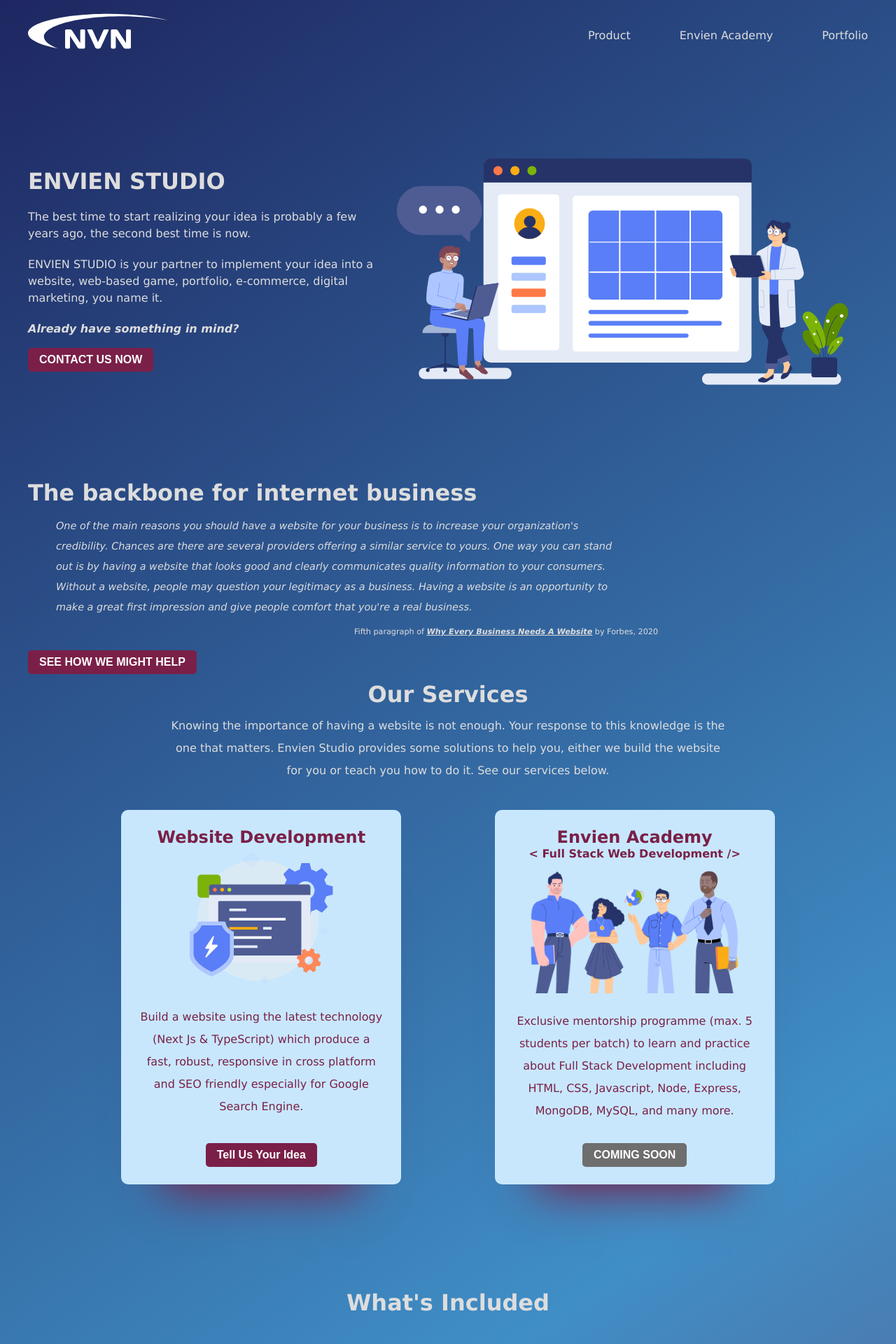
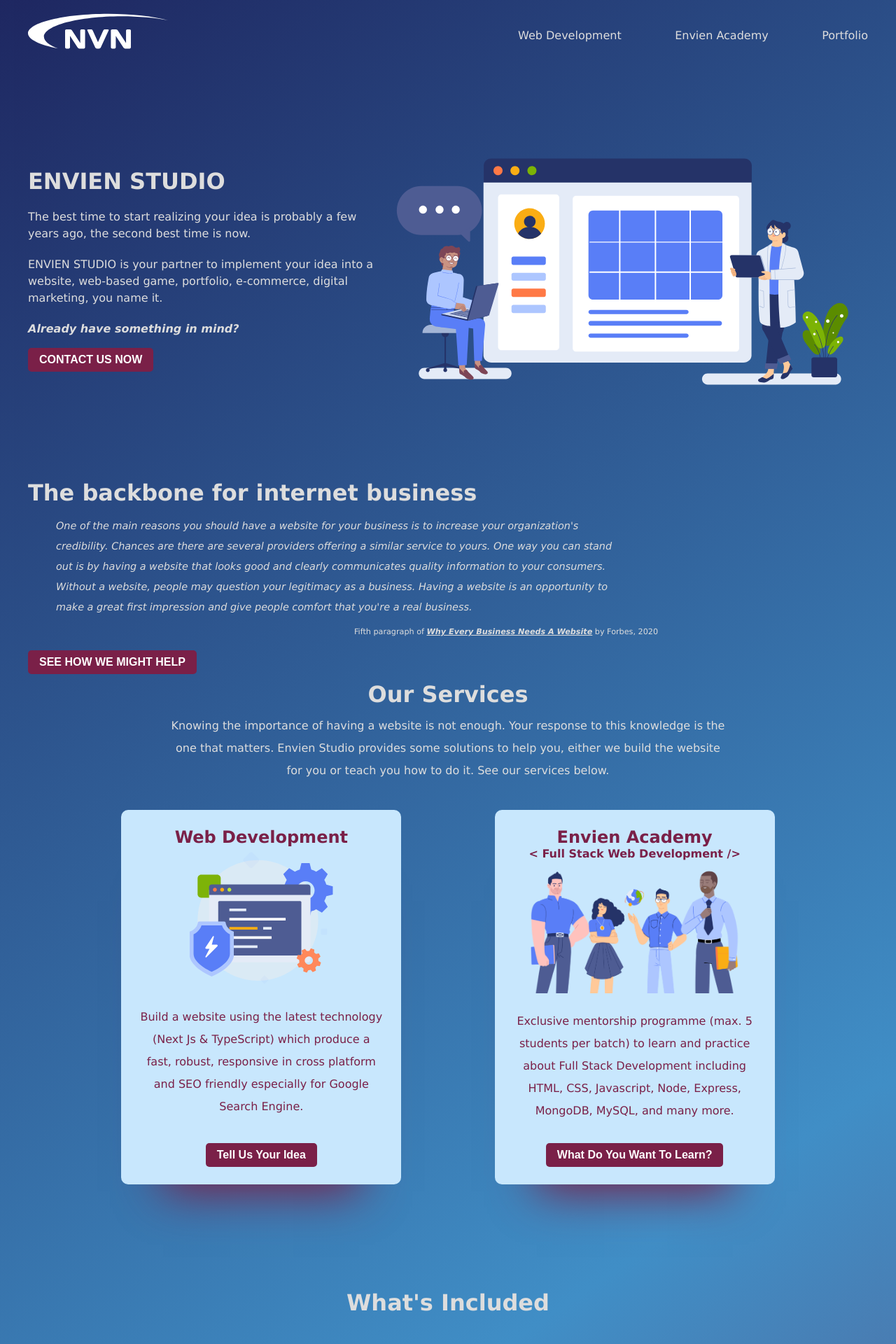
Before and after one commit to novrandobilly/envien-studio, a Next.js app: page / in a window 1280 px wide. Shown: the top 1920 px of the page at 70% size. Built offline with nearby package versions, Linux system fonts and the light colour scheme.

Commit message:
Minor Feedback Improvement

```diff
--- a/components/Layout.module.scss
+++ b/components/Layout.module.scss
@@ -15,7 +15,7 @@
   justify-content: space-between;
   list-style: none;
   width: 100%;
-  max-width: 400px;
+  max-width: 500px;
   .navigation-item {
     transition: 200ms all ease-in-out;
     &:hover {
--- a/components/Layout.tsx
+++ b/components/Layout.tsx
@@ -24,7 +24,7 @@
         <ul className={styles['navigation-menu']}>
           <li className={styles['navigation-item']}>
             <ScrollLink to='OurServices' spy={true} smooth={true} duration={800}>
-              Product
+              Web Development
             </ScrollLink>
           </li>
           <li className={styles['navigation-item']}>
@@ -53,7 +53,7 @@
           <ul className={styles['dropdown-menu']}>
             <ScrollLink to='OurServices' spy={true} smooth={true} duration={800}>
               <li className={styles['dropdown-item']} onClick={closeSidedrawerHandler}>
-                Product
+                Web Development
               </li>
             </ScrollLink>
             <ScrollLink to='OurServices' spy={true} smooth={true} duration={800}>
--- a/pages/index.tsx
+++ b/pages/index.tsx
@@ -171,7 +171,7 @@
 
             <div className={styles['services']}>
               <div className={styles['service-item']}>
-                <h3>Website Development</h3>
+                <h3>Web Development</h3>
                 <div className={styles['service-image']}>
                   <Image width={300} height={190} src={EnvienWebDev} alt='Web Development' />
                 </div>
@@ -194,9 +194,9 @@
                   Exclusive mentorship programme (max. 5 students per batch) to learn and practice about Full Stack
                   Development including HTML, CSS, Javascript, Node, Express, MongoDB, MySQL, and many more.
                 </p>
-                <button className={`${styles['cta-button']} ${styles['cta-disabled']}`} disabled>
-                  COMING SOON
-                </button>
+                <ScrollLink to='ContactUs' smooth={true} duration={800}>
+                  <button className={styles['cta-button']}>What Do You Want To Learn?</button>
+                </ScrollLink>
               </div>
             </div>
           </section>
@@ -415,7 +415,7 @@
             <div className={styles['contact-information']}>
               <h4>Or, contact us directly below. We ensure reliability, safety, and comfort in mind.</h4>
               <p>Email: novrandobilly@gmail.com</p>
-              <p>Phone/Whatsapp: +62 821 3000 6695</p>
+              <p>Whatsapp: +62 821 3000 6695</p>
             </div>
             {showModal && (
               <Modal onCancel={closeModalHandler}>
```
